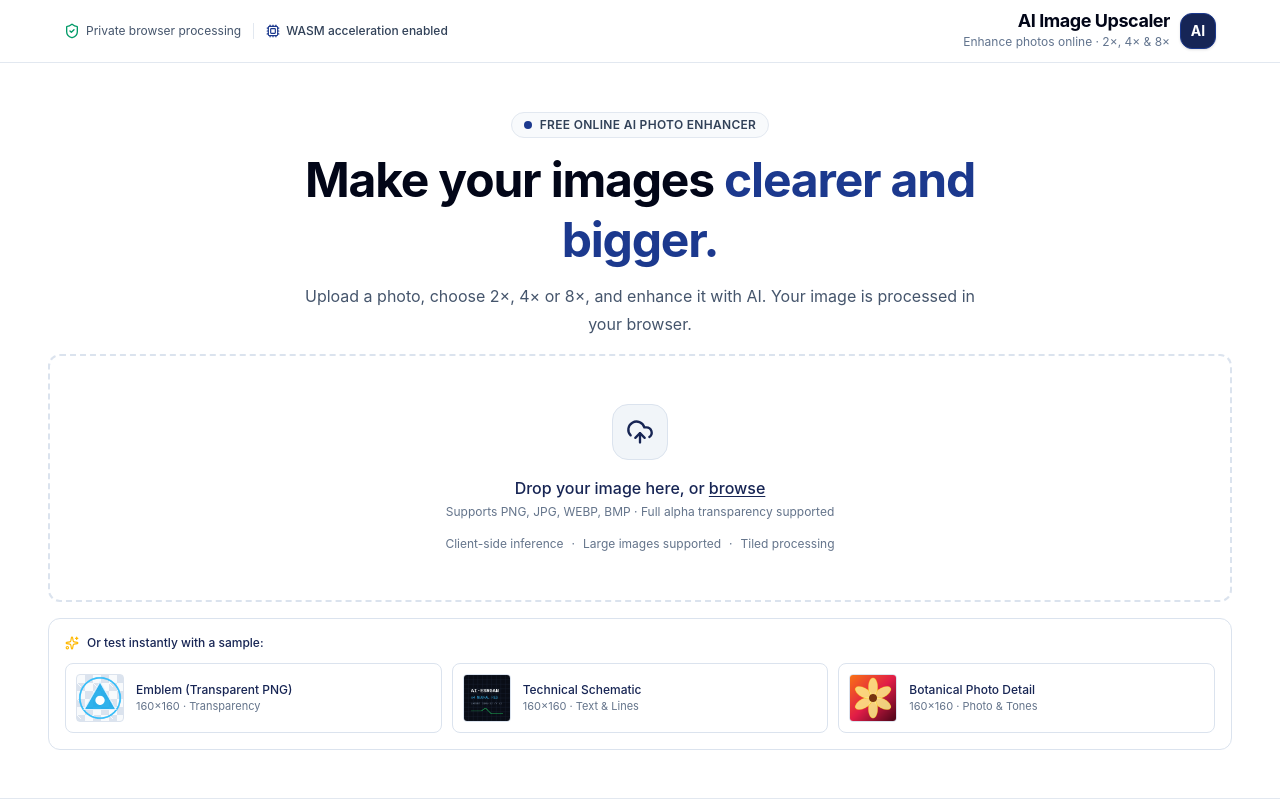
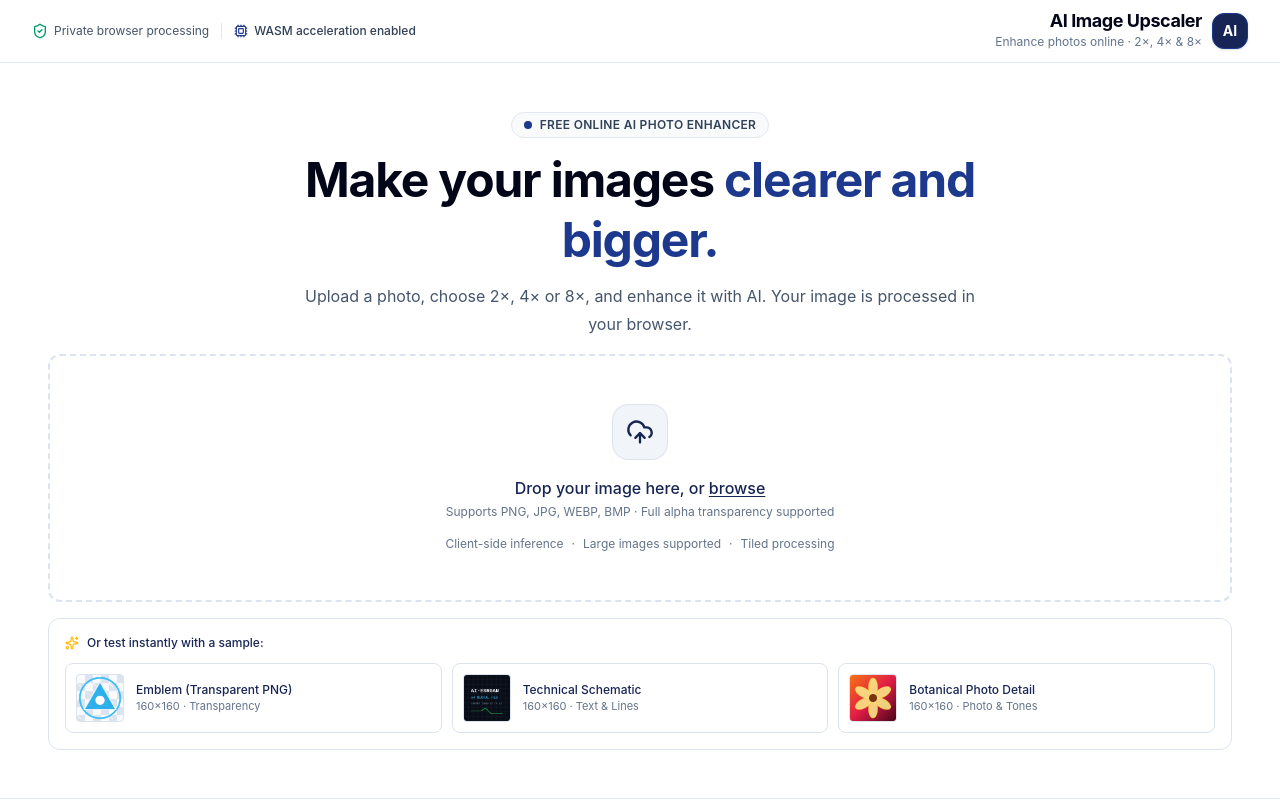
Before and after one commit to graphicsexpert65-png/image-upscaler, a React (Vite) app: page / in a window 1280 px wide. Shown: the top 800 px of the page. Built offline with nearby package versions, Linux system fonts and the light colour scheme; what onnxruntime-web would draw is missing.

Commit message:
Expand header content width on large displays

```diff
--- a/src/components/Header.tsx
+++ b/src/components/Header.tsx
@@ -13,7 +13,7 @@ interface HeaderProps {
 export const Header: React.FC<HeaderProps> = ({ device }) => {
   return (
     <header className="border-b border-slate-200 bg-white/95 backdrop-blur px-4 py-3 sticky top-0 z-30">
-      <div className="max-w-6xl mx-auto flex items-center justify-between gap-4">
+      <div className="max-w-screen-2xl mx-auto px-2 sm:px-4 flex items-center justify-between gap-4">
         <div className="flex items-center gap-3 text-xs">
           <div className="hidden sm:flex items-center gap-1.5 text-slate-600">
             <ShieldCheck className="w-4 h-4 text-emerald-600" />
```
